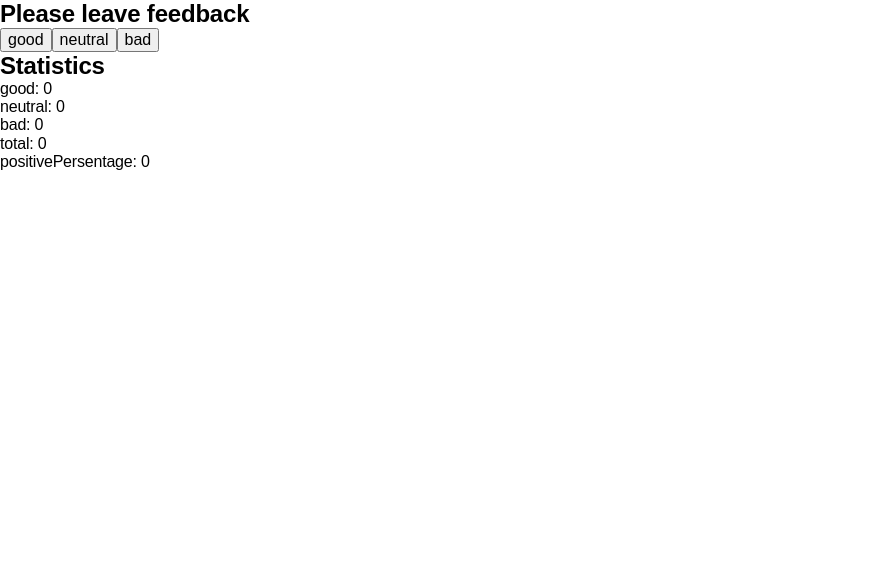
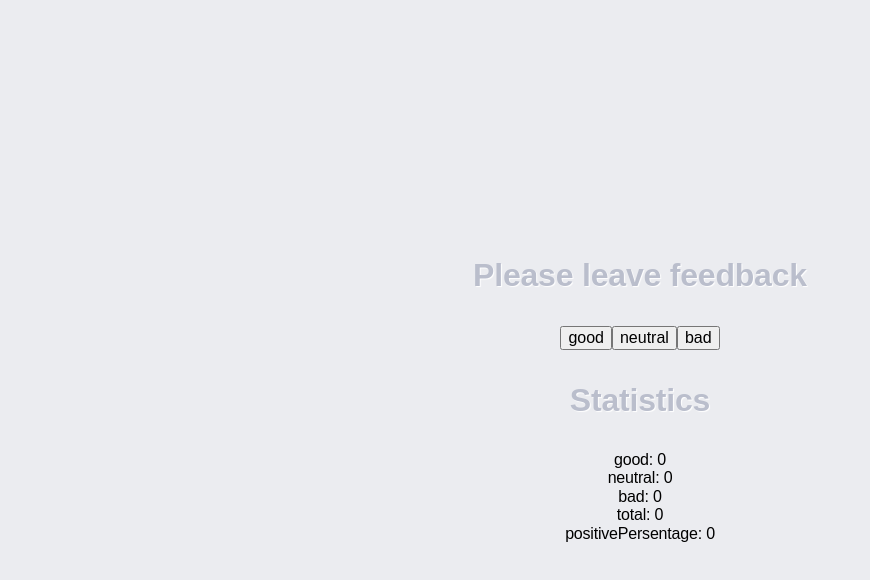
Before and after one commit to Juliya-Boiko/goit-react-hw-02-feedback, a React (Create React App) app: page / in a window 1280 px wide. Shown: the top 580 px of the page, without its empty margins (0-870 px from the left). Built offline with nearby package versions, Linux system fonts and the light colour scheme.

Commit message:
1st commit

```diff
--- a/src/components/App.jsx
+++ b/src/components/App.jsx
@@ -1,6 +1,9 @@
 import 'modern-normalize';
-import { AppContainer } from './AppContainer.styled';
 import { Component } from 'react';
+import { Container } from './common/Container.styled';
+import { Section } from './Section/Section';
+import { FeedbackOptions } from './FeedbackOptions/FeedbackOptions';
+// import { Statistics } from './Statistics/Statistics';
 
 export class App extends Component {
   state = {
@@ -39,19 +42,19 @@ export class App extends Component {
   }
 
   render() {
-    return <AppContainer>
-      <h2>Please leave feedback</h2>
-      <button type="button" var="good" onClick={this.handleClick}>good</button>
-      <button type="button" var="neutral" onClick={this.handleClick}>neutral</button>
-      <button type="button" var="bad" onClick={this.handleClick}>bad</button>
+    return <Container>
+      <Section title="Please leave feedback">
+        <FeedbackOptions onLeaveFeedback={this.handleClick} />
+      </Section>
 
-      <h2>Statistics</h2>
-      <p>good: {this.state.good}</p>
-      <p>neutral: {this.state.neutral}</p>
-      <p>bad: {this.state.bad}</p>
-      <p>total: {this.state.total}</p>
-      <p>positivePersentage: {this.state.positivePersentage}</p>
-    </AppContainer>
+      <Section title="Statistics">
+        <p>good: {this.state.good}</p>
+        <p>neutral: {this.state.neutral}</p>
+        <p>bad: {this.state.bad}</p>
+        <p>total: {this.state.total}</p>
+        <p>positivePersentage: {this.state.positivePersentage}</p>
+      </Section>
+    </Container>
   }
 
 }
--- a/src/components/AppContainer.styled.js
+++ /dev/null
@@ -1,5 +0,0 @@
-import styled from "styled-components";
-
-export const AppContainer = styled.div`
-
-`;
--- /dev/null
+++ b/src/components/FeedbackOptions/FeedbackOptions.jsx
@@ -0,0 +1,18 @@
+import { FeedbackOptionsList, FeedbackOptionsListItem, FeedbackButton } from './FeedbackOptions.styled';
+
+export const FeedbackOptions = ({ onLeaveFeedback }) => {
+    return <FeedbackOptionsList>
+        {/* <FeedbackOptionsListItem>
+            <FeedbackButton type="button" var="good" onClick={() => {console.log(props)}}>Good</FeedbackButton>
+        </FeedbackOptionsListItem>
+        <FeedbackOptionsListItem>
+            <FeedbackButton type="button" var="neutral" onClick={props.handleClick}>Neutral</FeedbackButton>
+        </FeedbackOptionsListItem>
+        <FeedbackOptionsListItem>
+            <FeedbackButton type="button" var="bad" onClick={props.onLeaveFeedback}>Bad</FeedbackButton>
+        </FeedbackOptionsListItem> */}
+        <button type="button" var="good" onClick={onLeaveFeedback}>good</button>
+        <button type="button" var="neutral" onClick={onLeaveFeedback}>neutral</button>
+        <button type="button" var="bad" onClick={onLeaveFeedback}>bad</button>
+    </FeedbackOptionsList>
+}
--- /dev/null
+++ b/src/components/FeedbackOptions/FeedbackOptions.styled.js
@@ -0,0 +1,25 @@
+import styled from "styled-components";
+
+export const FeedbackOptionsList = styled.ul`
+    display: flex;
+    margin: 0 -${props => props.theme.ruler.small};
+`;
+
+export const FeedbackOptionsListItem = styled.li`
+    margin: 0 ${props => props.theme.ruler.small};
+`;
+
+export const FeedbackButton = styled.button`
+  width: ${props => props.theme.ruler.big};
+  border: none;
+  outline: none;
+  font-weight: ${props => props.theme.fontWeight.bold};
+  font-size: ${props => props.theme.ruler.standart};
+  border-radius: ${props => props.theme.ruler.double};
+  padding: ${props => props.theme.ruler.standart};
+  background-color: ${props => props.theme.colors.bgc};
+  text-shadow: 1px 1px 0 ${props => props.theme.colors.white};
+    box-shadow: -5px -5px 20px ${props => props.theme.colors.white},  5px 5px 20px ${props => props.theme.colors.shadow};
+  cursor: pointer;
+  color: #61677C;
+`;
--- /dev/null
+++ b/src/components/Section/Section.jsx
@@ -0,0 +1,8 @@
+import { SectionContainer, SectionTitle } from './Section.styled';
+
+export const Section = ({ title, children }) => {
+    return <SectionContainer>
+        <SectionTitle>{title}</SectionTitle>
+        {children}
+    </SectionContainer>
+}
--- /dev/null
+++ b/src/components/Section/Section.styled.js
@@ -0,0 +1,17 @@
+import styled from "styled-components";
+
+export const SectionContainer = styled.div`
+    display: flex;
+    flex-direction: column;
+    justify-content: center;
+    align-items: center;
+    padding: ${props => props.theme.ruler.standart};
+`;
+
+export const SectionTitle = styled.h2`
+    margin-bottom: ${props => props.theme.ruler.double};
+    text-align: center;
+    font-size: ${props => props.theme.ruler.double};
+    color: ${props => props.theme.colors.shadow};
+    text-shadow: 1px 1px 1px ${props => props.theme.colors.white};
+`;
--- /dev/null
+++ b/src/components/Statistics/Statistics.jsx
@@ -0,0 +1,12 @@
+import { StatisticsLabel } from './Statistics.styled';
+
+export const Statistics = (props) => {
+    const { good, neutral, bad, total, positivePercentage } = props;
+    return <div>
+        <StatisticsLabel>Good: <span>{good}</span></StatisticsLabel>
+        <StatisticsLabel>Neutral: <span>{neutral}</span></StatisticsLabel>
+        <StatisticsLabel>Bad: <span>{bad}</span></StatisticsLabel>
+        <StatisticsLabel>Total: <span>{total}</span></StatisticsLabel>
+        <StatisticsLabel>Positive percentage: <span>{positivePercentage}%</span></StatisticsLabel>
+    </div>
+}
--- /dev/null
+++ b/src/components/common/Container.styled.js
@@ -0,0 +1,10 @@
+import styled from "styled-components";
+
+export const Container = styled.div`
+    height: 100vh;
+    display: flex;
+    flex-direction: column;
+    justify-content: center;
+    align-items: center;
+    background-color: ${props => props.theme.colors.bgc};
+`;
```
Also changed, not shown: src/components/Statistics/Statistics.styled.js (added, +12 -0 lines).
